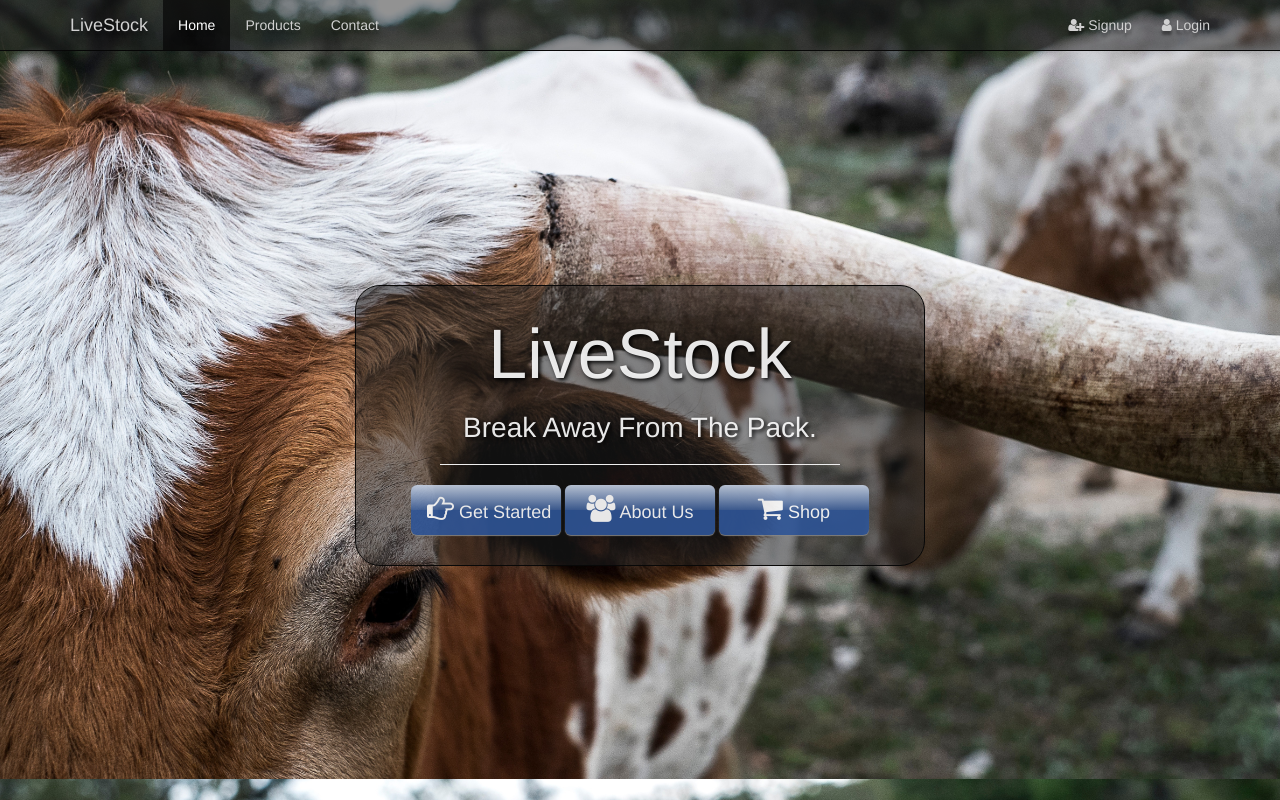
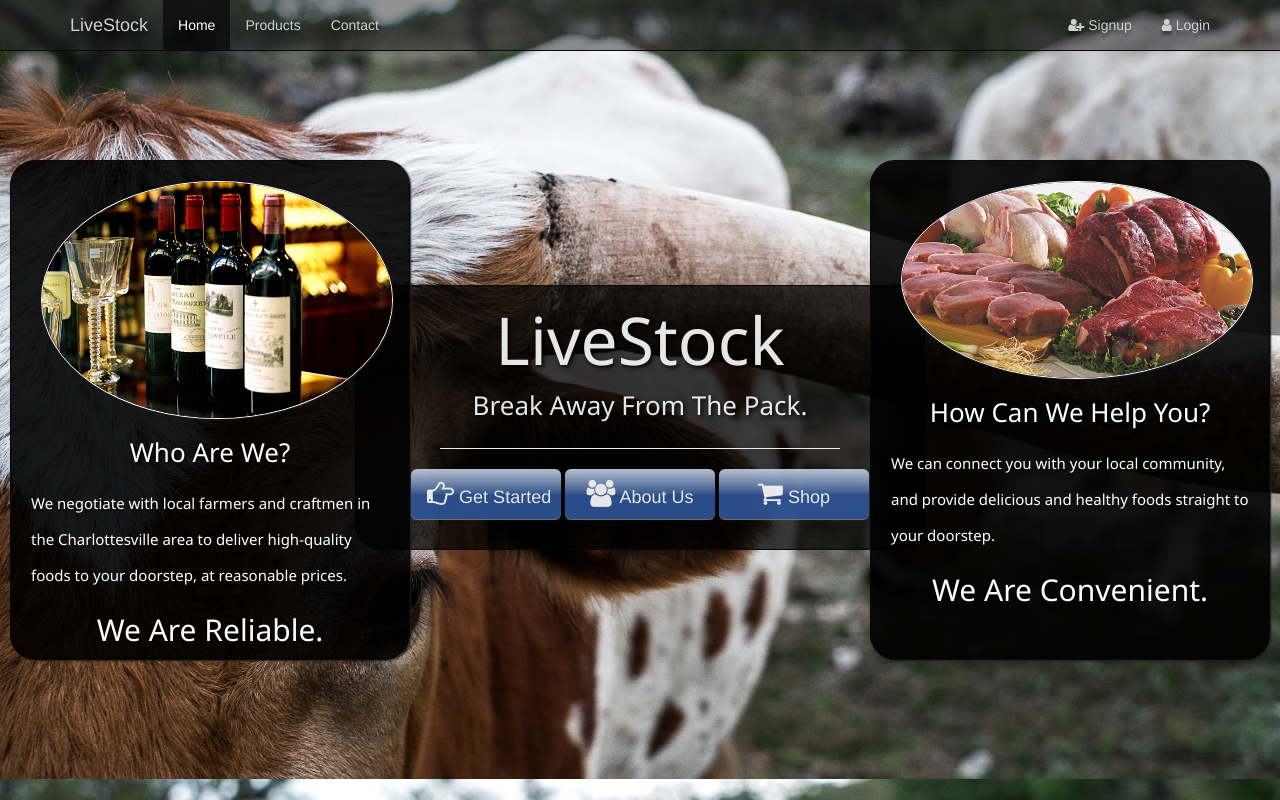
Before and after one commit to GodsComma/Ecom, a PHP site: page /home.html in a window 1280 px wide. Run offline with PHP 8.4, Linux system fonts and the light colour scheme; some libraries are stand-ins or nearby versions.

Commit message:
new changes

```diff
--- a/home.css
+++ b/home.css
@@ -45,7 +45,7 @@ body{
 	border: 1px solid #505050;
 	padding: 10px 40px;
 	padding-bottom: 30px;
-	background-color: rgba(34, 34, 34, 0.49);
+	background-color: rgba(0, 0, 0, 0.75);
 	border-color: #080808;
     width: 50%;
     border-radius: 25px;
@@ -72,10 +72,15 @@ body{
     column-count: 3;
 }
 
-
+.three-columns {
+	display: inline;
+	-webkit-column-count: 3;
+    -moz-column-count: 3;
+    column-count: 3;
+}
 
 #middle_message:hover {
-	background-color: rgba(0, 0, 0, 0.75);
+	background-color: rgba(0, 0, 0, 0.90);
 }
 
 #inner_content:hover {
@@ -84,7 +89,7 @@ body{
 
 
 h1{
-	font-size: 5em;
+	font: 66px/46px 'Segoe UI Light','Segoe UI',Arial,sans-serif;
 	text-shadow: 2px 2px 4px #000000;
 }
 
@@ -94,8 +99,12 @@ hr{
 
 h3{
 	text-transform: capitalize;
-	font-size: 2em;
+	font: 26px/46px 'Segoe UI Light','Segoe UI',Arial,sans-serif;
 	text-shadow: 2px 2px 4px #000000;
+}
+
+p {
+	text-align: left;
 }
 
 #getstartedfont{
@@ -135,3 +144,84 @@ h3{
 #homebutton:hover {
 	opacity: 1;
 }
+
+#sidebar-left {
+	position: fixed;
+	left: 0;
+	top: 150px;
+	height:500px;
+	width:400px;
+	padding: 10px 20px 5px 20px;
+	margin: 10px;
+	float: left;
+
+	color:#fff;
+	font:14px/36px 'Segoe UI Light','Segoe UI',Arial,sans-serif;
+
+	border: 1px solid #505050;
+	background-color: rgba(0, 0, 0, 0.90);
+	border-color: #080808;
+    border-radius: 25px;
+	overflow: hidden;
+	text-align: center;
+	font-size: 15px;
+	-webkit-box-shadow: 1px 1px 2px #1D1D1D;
+	-moz-box-shadow: 1px 1px 2px #1D1D1D;
+	box-shadow: 1px 1px 2px #1D1D1D;
+
+	-webkit-transition: background-color 0.5s ease-out;
+	-moz-transition: background-color 0.5s ease-out;
+	-o-transition: background-color 0.5s ease-out;
+	transition: background-color 0.5s ease-out;
+}
+
+#sidebar-left:hover {
+	background-color: rgba(0, 0, 0, 0.90);
+}
+
+#sidebar-right {
+	position: fixed;
+	right: 0;
+	top: 150px;
+	height:500px;
+	width:400px;
+	padding: 10px 20px 5px 20px;
+	margin: 10px;
+	float: right;
+
+	color:#fff;
+	font:14px/36px 'Segoe UI Light','Segoe UI',Arial,sans-serif;
+
+	border: 1px solid #505050;
+	background-color: rgba(0, 0, 0, 0.90);
+	border-color: #080808;
+    border-radius: 25px;
+	overflow: hidden;
+	text-align: center;
+	font-size: 15px;
+	-webkit-box-shadow: 1px 1px 2px #1D1D1D;
+	-moz-box-shadow: 1px 1px 2px #1D1D1D;
+	box-shadow: 1px 1px 2px #1D1D1D;
+
+	-webkit-transition: background-color 0.5s ease-out;
+	-moz-transition: background-color 0.5s ease-out;
+	-o-transition: background-color 0.5s ease-out;
+	transition: background-color 0.5s ease-out;
+}
+
+img {
+	border-radius: 25px;
+	margin: 10px;
+	float: left;
+	border: 1px solid #FFFFFF;
+	overflow: hidden;
+	position: relative;
+	text-align: center;
+	-webkit-box-shadow: 1px 1px 2px #1D1D1D;
+	-moz-box-shadow: 1px 1px 2px #1D1D1D;
+	box-shadow: 1px 1px 2px #1D1D1D;
+}
+
+#sidebar-right:hover {
+	background-color: rgba(0, 0, 0, 0.90);
+}
--- a/home.html
+++ b/home.html
@@ -5,7 +5,7 @@
   <title>LiveStock</title>
 	<link rel="stylesheet" type="text/css" href="bootstrap.css">
 	<link rel="stylesheet" type="text/css" href="home.css">
-	<link rel="stylesheet" href="https://maxcdn.bootstrapcdn.com/font-awesome/4.7.0/css/font-awesome.min.css">
+  <link rel="stylesheet" href="https://maxcdn.bootstrapcdn.com/font-awesome/4.7.0/css/font-awesome.min.css">
 </head>
 <body>
 
@@ -37,9 +37,18 @@
   </div><!-- /.container-fluid -->
 </nav>
 
+
 	<div class="container">
 		<div class="row">
 			<div class="col-lg-12">
+        <div class="three-columns">
+            <div id="sidebar-left">
+                <img src="img/Wine_resize.jpg" class="img-circle">
+                <h3>Who Are We?</h3>
+                <p>We negotiate with local farmers and craftmen in the Charlottesville area to deliver high-quality foods to your doorstep, at reasonable prices.</p>
+
+                 <h2>We Are Reliable.</h2>
+            </div>
 				<div id ="content">
           <div id="middle_message">
           <h1>LiveStock</h1>
@@ -47,16 +56,27 @@
              <h3>Break Away from the Pack.</h3>
              <hr>
              <div id="button_cols">
-             <a href="login.html"><button class="btn btn-default btn-lg" OnClick = href="login.html" id ="homebutton"><i class="fa fa-hand-o-right" aria-hidden="true" id ="getstartedfont"></i> Get Started</button></a>
+             <a href="signup.html"><button class="btn btn-default btn-lg" OnClick = href="signup.html" id ="homebutton"><i class="fa fa-hand-o-right" aria-hidden="true" id ="getstartedfont"></i> Get Started</button></a>
              <a href="about.html"><button class="btn btn-default btn-lg" OnClick = href="about.html" id ="homebutton"><i class="fa fa-users" aria-hidden="true" id ="getstartedfont"></i> About Us</button></a>
              <a href="product.html"><button class="btn btn-default btn-lg" OnClick = href="product.html" id ="homebutton"><i class="fa fa-shopping-cart" aria-hidden="true" id ="getstartedfont"></i> Shop</button></a>
             </div>
           </div>
           </div>
-				</div>
+        </div>
+            <div id="sidebar-right">
+                <img src="img/Meats_resize.jpg" class="img-circle">
+                <h3>How Can We Help You?</h3>
+                <p>We can connect you with your local community, and provide delicious and healthy foods straight to your doorstep.</p>
+
+                <h2>We Are Convenient.</h2>
+            </div>
+        <div>
 			</div>
 		</div>
-	</div>
+  </div>
+
+
+
 
 
 <script type="text/javascript" src="https://code.jquery.com/jquery-3.2.1.slim.min.js" integrity="sha256-k2WSCIexGzOj3Euiig+TlR8gA0EmPjuc79OEeY5L45g=" crossorigin="anonymous"></script>
--- a/login.html
+++ b/login.html
@@ -42,7 +42,7 @@
     <div id="formContainer">
         <form id="login" method="post" action="./">
             <a href="#" id="flipToRecover" class="flipLink">Forgot?</a>
-            <input type="text" name="loginEmail" id="loginEmail" placeholder="Email" />
+            <input type="text" name="userName" id="userName" placeholder="Username" />
             <input type="password" name="loginPass" id="loginPass" placeholder="Password" />
             <input type="submit" name="submit" value="Login" />
         </form>
--- a/login_form.css
+++ b/login_form.css
@@ -37,6 +37,10 @@ a:hover{
 
 section, footer{
 	display: block;
+}
+
+input::-webkit-input-placeholder {
+	color: #2f5597 !important;
 }
 
 
@@ -189,7 +193,7 @@ input[type=text],input[type=password]{
 	width: 234px;
 	text-indent: 8px;
 	text-shadow: 1px 1px 1px rgba(0, 0, 0, 0.3);
-	color:#eee;
+	color:#2f5597;
 	outline:none;
 }
 
```
Also changed, not shown: signup.css (+2 -9 lines).
